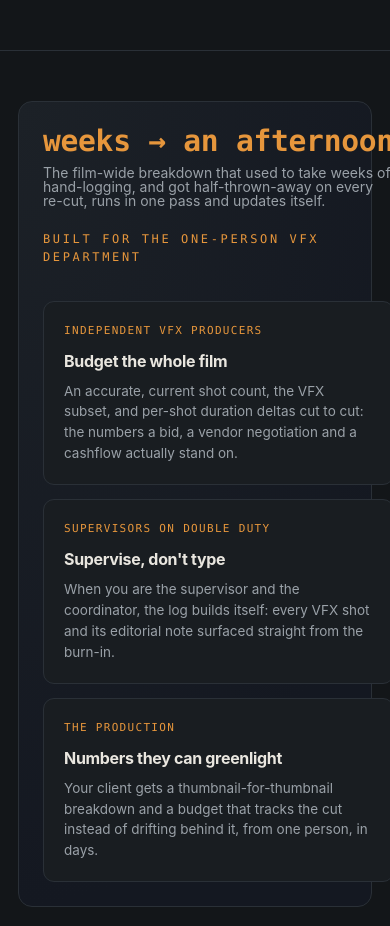
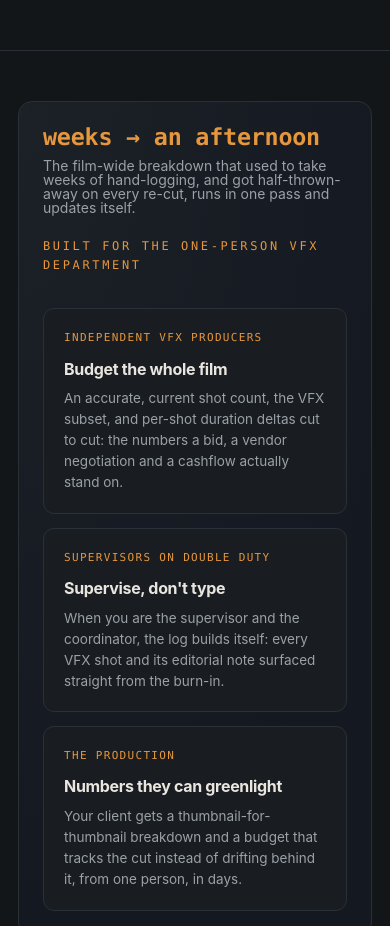
Before and after one commit to thevfxsupervisor/breakdown-studio, a plain HTML site: page site/index.html in a window 390 px wide. Shown: the part 3585-4511 px from the top of the page. Drawn offline with Linux system fonts and the light colour scheme.

Commit message:
Site: mobile polish - stat headline fits 390px, nav links hide up to 920px
Co-Authored-By: Claude Opus 4.8 (1M context) <noreply@anthropic.com>
Claude-Session: https://claude.ai/code/session_01HHyS2YeLCoJxn8nMo8DdZq

```diff
--- a/site/index.html
+++ b/site/index.html
@@ -50,7 +50,7 @@
   .top nav a:hover{color:var(--txt)}
   .top .btn{padding:9px 15px}
   .top nav a.btn-a,.top nav a.btn-a:hover{color:#000;font-weight:600}
-  @media(max-width:760px){.top nav a.hide-sm{display:none}}
+  @media(max-width:920px){.top nav a.hide-sm{display:none}}
 
   .hero{position:relative;padding:clamp(52px,8.5vw,96px) 0 42px}
   .hero-grid{display:grid;grid-template-columns:1.05fr .95fr;gap:clamp(28px,4vw,56px);align-items:center}
@@ -198,7 +198,7 @@
     .rowline{font-size:10.5px;padding:8px 8px}
     .rowline .tag{position:static;transform:none;display:inline-block;margin-left:6px}
     .col2{gap:14px}
-    .stat-band .big{font-size:clamp(24px,7.6vw,52px)}
+    .stat-band .big{font-size:clamp(18px,6vw,52px)}
   }
   @media(prefers-reduced-motion:reduce){
     *{animation:none!important;transition:none!important}
```
